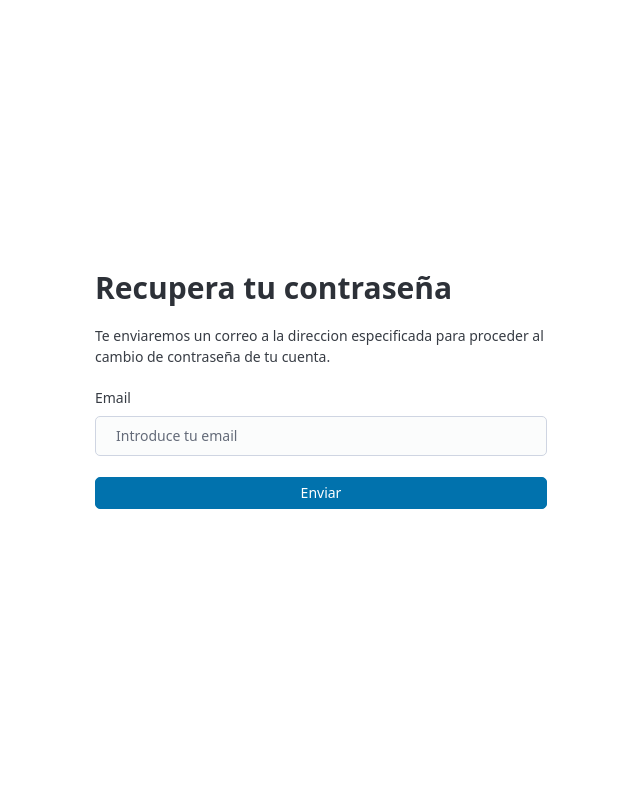
After one commit to Eriquito00/LoginPHP, a PHP site: template src/view/login_forgot_password_data.php in a window 1280 px wide. The commit adds this page. Shown: the whole page, without its empty margins (319-959 px from the left). Run offline with PHP 8.4, Linux system fonts and the light colour scheme; the template is opened without the code that fills it, so the values that code supplies are empty; some libraries are stand-ins or nearby versions.

Commit message:
Add password recovery page and update profile navigation

```diff
--- /dev/null
+++ b/public/styles/login_forgot_password_data.css
@@ -0,0 +1,47 @@
+body {
+    display: flex;
+    justify-content: center;
+    align-items: center;
+    min-height: 100vh;
+}
+
+form {
+    width: 30%;
+    box-shadow: 0 0 2px white;
+    border-radius: 10px;
+    padding: 30px;
+}
+
+h1 {
+    font-size: 1.5rem;
+}
+
+input, button {
+    max-height: 40px;
+}
+
+button[type="submit"] {
+    line-height: 0;
+}
+
+label, input, button[type="submit"], p {
+    font-size: 0.7rem;
+}
+
+@media (max-width: 1500px) {
+    form {
+        width: 40%;
+    }
+}
+
+@media (max-width: 1000px) {
+    form {
+        width: 50%;
+    }
+}
+
+@media (max-width: 600px) {
+    form {
+        width: 60%;
+    }
+}
--- /dev/null
+++ b/src/view/login_forgot_password_data.php
@@ -0,0 +1,20 @@
+<!DOCTYPE html>
+<html lang="es">
+<head>
+    <meta charset="UTF-8">
+    <meta name="viewport" content="width=device-width, initial-scale=1.0">
+    <title>Recuperacion de contraseña</title>
+    <base href="/LoginPHP/public/">
+    <link rel="stylesheet" href="https://cdn.jsdelivr.net/npm/@picocss/pico@2/css/pico.min.css">
+    <link rel="stylesheet" href="./styles/login_forgot_password_data.css">
+</head>
+<body>
+    <form method="POST" action="">
+        <h1>Recupera tu contraseña</h1>
+        <p>Te enviaremos un correo a la direccion especificada para proceder al cambio de contraseña de tu cuenta.</p>
+        <label for="email">Email</label>
+        <input type="email" name="email" placeholder="Introduce tu email" required>
+        <button type="submit">Enviar</button>
+    </form>
+</body>
+</html>
--- a/src/view/profile.php
+++ b/src/view/profile.php
@@ -19,6 +19,8 @@
             <li><a href="profile"><button>Profile</button></a></li>
             <li><a href="profile/settings"><button>Profile/Settings</button></a></li>
             <li><a href="profile/create"><button>Create Reco</button></a></li>
+            <li><a href="login/forgot-password"><button>Passoword</button></a></li>
+            <li><a href="admin/users"><button>Admin Users</button></a></li>
         </ul>
     </nav>
     <section class="section_profile">
```
